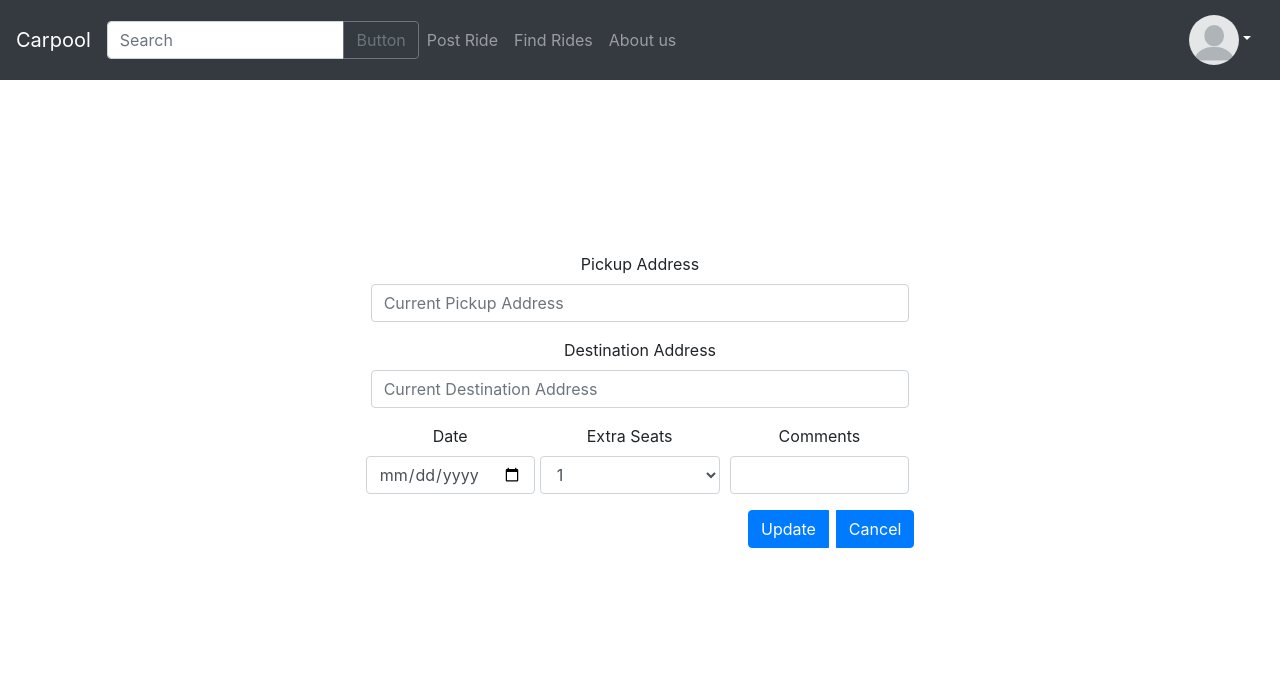
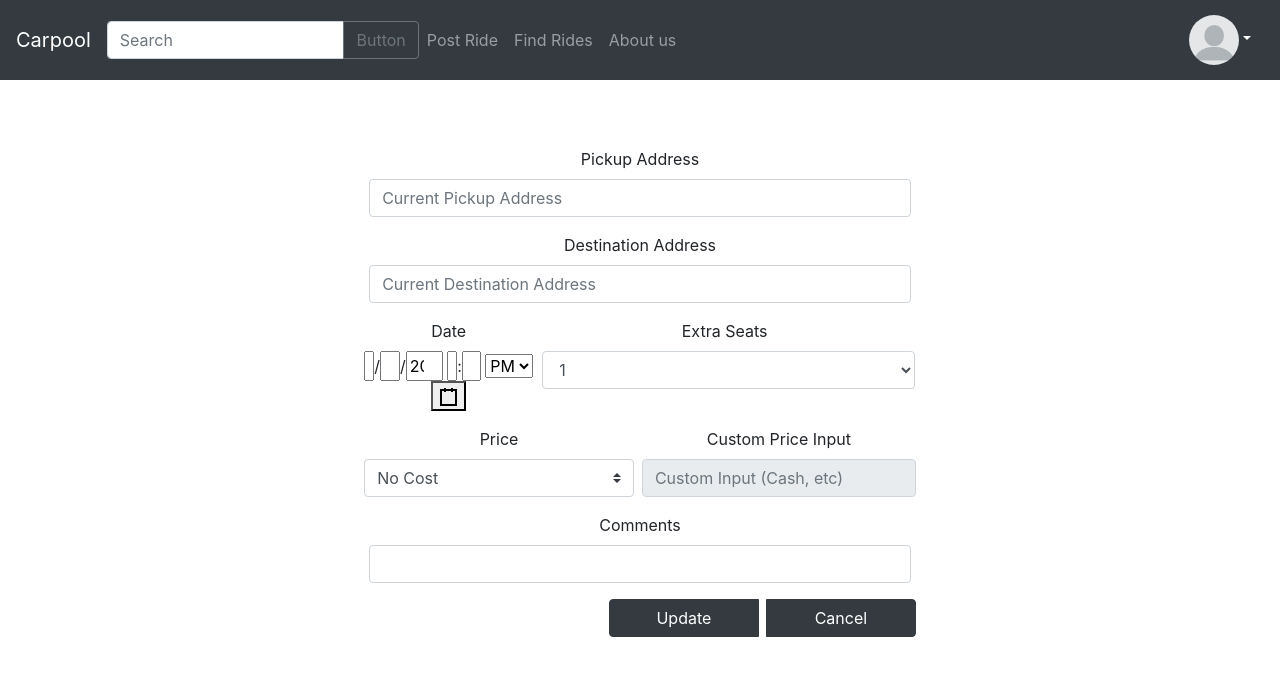
Before and after one commit to sorkinl/Carpool3.0, a React (Create React App) app: page /edittrip in a window 1280 px wide. Shown: the top 676 px of the page. Built offline with nearby package versions, Linux system fonts and the light colour scheme.

Commit message:
Update to edit form to match create trip

```diff
--- a/src/components/CreateTrip/EditTrip.jsx
+++ b/src/components/CreateTrip/EditTrip.jsx
@@ -5,6 +5,20 @@ import DateTimePicker from 'react-datetime-picker'
 
 const EditTrip =()=>{
     const [date, setDate] = useState(new Date())
+    const [price, setPrice] = useState("Free, Gas, $$, etc!")
+    const [customPriceDisabled, setCustomPrice] = useState(true)
+    const [customPriceValue, setCustomPriceValue] = useState("")
+
+    //changing dropdownButton resets custom form values
+    const onItemClick=(x)=>{
+        if(x.target.value !=="Custom Input (Cash, etc)"){
+            setPrice(x.target.value)
+            setCustomPrice(true)
+            setCustomPriceValue("")
+        }else{
+            setCustomPrice(false)
+        }
+    }
 
     const maxDate=()=>{
         var date = new Date(new Date());
@@ -27,19 +41,20 @@ const EditTrip =()=>{
 
   <Form.Row>
   <Form.Group>
-    <Form.Label controlId="formGridDate">Date</Form.Label>
-         <Form.Control type="date"
+     <Form.Label>Date</Form.Label> <br/>
+         <DateTimePicker
+             className=""
              value = {date}
              onChange={(value)=>setDate(value)}
              clearIcon={null}
              minDate={new Date()}
              maxDate={maxDate()}
-            />
-  </Form.Group>
+         />
+ </Form.Group>
 
     <Form.Group as={Col} controlId="formGridSeats">
       <Form.Label>Extra Seats</Form.Label>
-      <Form.Control as="select" defaultValue="deafault">
+      <Form.Control as="select" defaultValue="deafault" className="ml-1">
         <option>1</option>
         <option>2</option>
         <option>3</option>
@@ -47,21 +62,39 @@ const EditTrip =()=>{
       </Form.Control>
     </Form.Group>
 
-    <Form.Group as={Col} controlId="formGridComment">
+  </Form.Row>
+  <Form.Row>
+  <Form.Group className="pr-1 float-left" controlId="formGridAddress2">
+                <Form.Label>Price</Form.Label>
+                <Form.Control as="select" custom onChange = {(x)=>onItemClick(x)}>
+                    <option>No Cost</option>
+                    <option>Gas Fee</option>
+                    <option>Custom Input (Cash, etc)</option>
+                </Form.Control>
+  </Form.Group>
+
+ <Form.Group className="pl-1 float-right">
+     <Form.Label>Custom Price Input</Form.Label>
+     <Form.Control placeholder="Custom Input (Cash, etc)"  disabled={customPriceDisabled} onChange={(x)=>setCustomPriceValue(x.target.value)} value = {customPriceValue}/>
+ </Form.Group>
+</Form.Row>
+
+<Form.Row>
+<Form.Group as={Col} controlId="formGridComment">
       <Form.Label>Comments</Form.Label>
       <Form.Control/>
     </Form.Group>
-  </Form.Row>
+</Form.Row>
 
   <Form.Row>
-  <div className="btn-group ml-auto">
-  <Button className="col-xs-3 mr-2">
+      <Form.Group className="btn-group ml-auto">
+  <Button variant="dark"  type="submit" className="col-xs-3 mr-2" style={{width: "150px"}}>
     Update
   </Button>
-  <Button>
+  <Button variant="dark" type="submit"  style={{width: "150px"}}>
     Cancel
   </Button>
-  </div>
+  </Form.Group>
   </Form.Row>
 </Form>
  </div>
```
